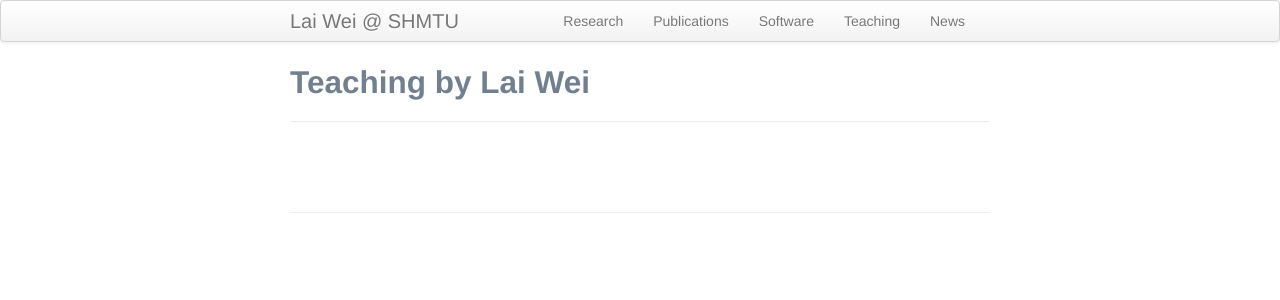
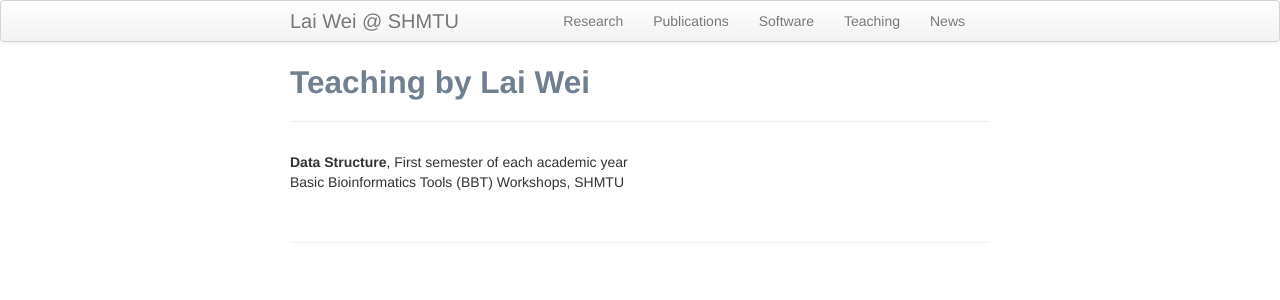
Before and after one commit to weilyshmtu/weilyshmtu.github.io, a Jekyll site: the page built from pages/teaching.md, in a window 1280 px wide. Shown: the top 300 px of the page. Built offline with Jekyll 4.4.1, drawn with Linux system fonts in a browser that asks for light colours.

Commit message:
Update teaching.md

```diff
--- a/pages/teaching.md
+++ b/pages/teaching.md
@@ -2,9 +2,8 @@
 layout: page
 title: Teaching by Lai Wei
 ---
-<!--
+
 <div class="cv">
-  <b>Brief introduction to R</b>, Every semester <br/>
+  <b>Data Structure</b>, First semester of each academic year  <br/>
 Basic Bioinformatics Tools (BBT) Workshops, SHMTU <br/>
 <br/>
--->
```
